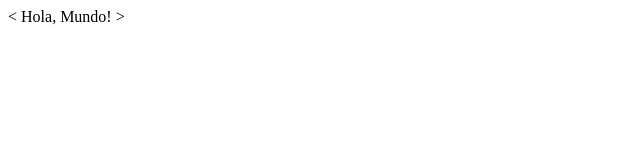
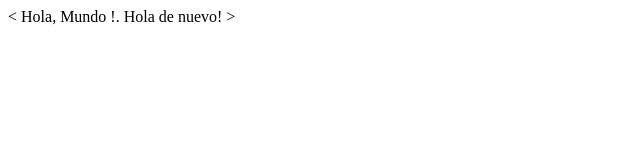
Before and after one commit to RadamantiumX/Lectura0, a plain HTML site: page hola.html in a window 1280 px wide. Shown: the whole page, without its empty margins (0-640 px from the left). Drawn offline with Linux system fonts and the light colour scheme.

Commit message:
Update hola.html

```diff
--- a/hola.html
+++ b/hola.html
@@ -6,6 +6,6 @@
     <title>Mi pagina web!</title>
   </head>
   <body>
-    Hola, Mundo!
+    Hola, Mundo !. Hola de nuevo!
   </body>
 </html>>
```
